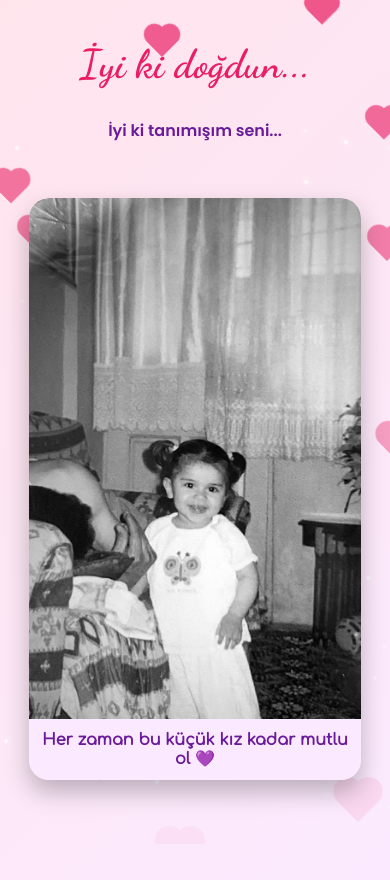
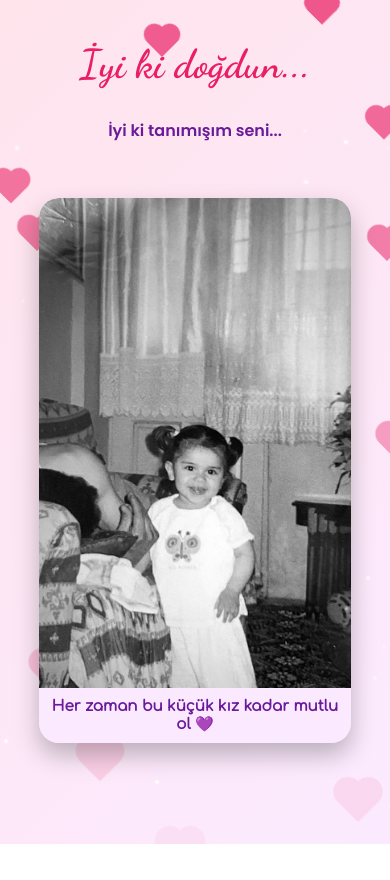
Before and after one commit to furkanuusta/dogumgunu, a plain HTML site: page index.html in a window 390 px wide. After the commit the page ends 844 px from the top, so only its background shows below. Drawn offline with Linux system fonts and the light colour scheme.

Commit message:
Update index.html

```diff
--- a/index.html
+++ b/index.html
@@ -97,8 +97,8 @@
 
     .photo-container {
       margin-top: 30px;
-      width: 320px;
-      max-width: 85vw;
+      width: 260px;
+      max-width: 80vw;
       border-radius: 20px;
       box-shadow: 0 12px 25px rgba(0,0,0,0.25);
       overflow: hidden;
@@ -113,10 +113,10 @@
     }
     .caption {
       font-family: 'Comfortaa', cursive;
-      font-size: 20px;
+      font-size: 18px;
       color: #6a1b9a;
       font-weight: 600;
-      padding: 15px 20px 20px 20px;
+      padding: 12px 18px 18px 18px;
       background: #fbeaff;
       border-radius: 0 0 20px 20px;
       user-select: none;
@@ -133,12 +133,12 @@
       }
 
       .caption {
-        font-size: 16px;
-        padding: 12px;
+        font-size: 15px;
+        padding: 10px;
       }
 
       .photo-container {
-        width: 85vw;
+        width: 80vw;
       }
     }
   </style>
```
